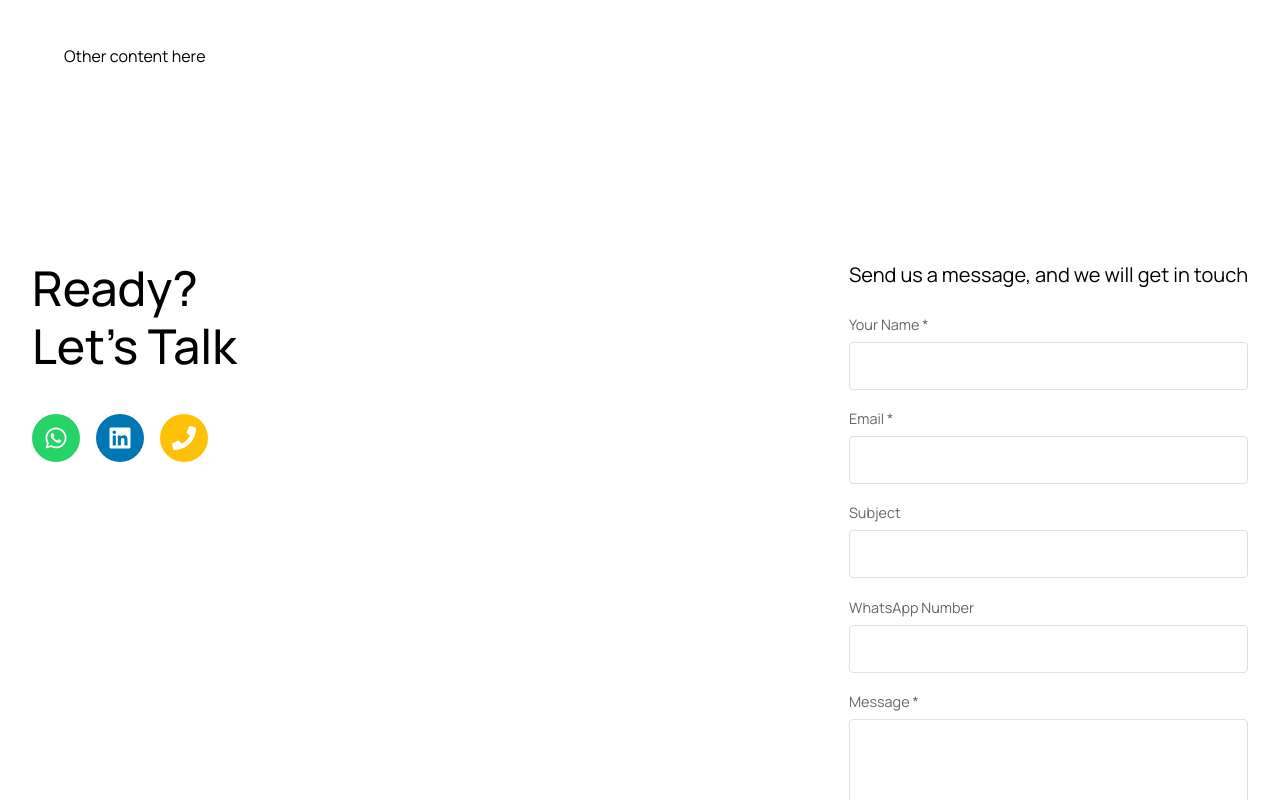
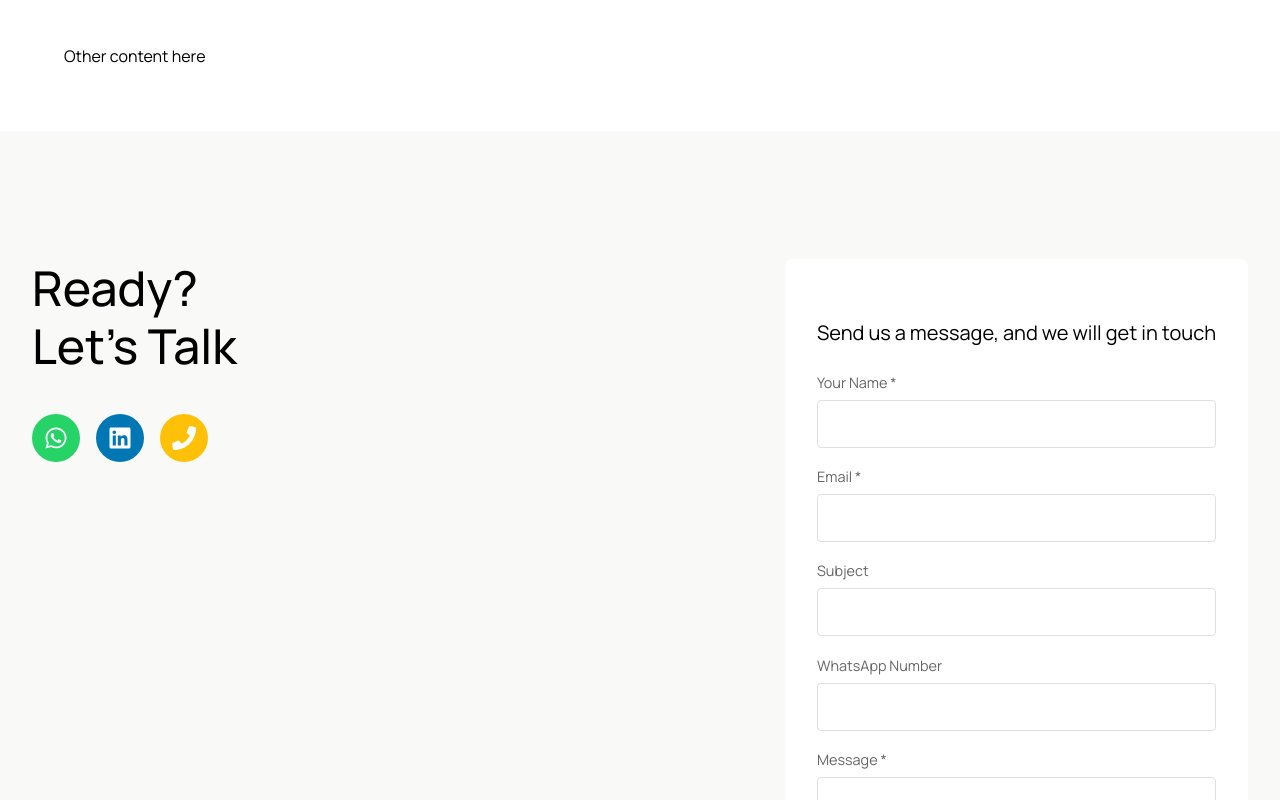
Before and after one commit to Pears-co-za/pears.co.za, a React (Create React App) app: page / in a window 1280 px wide. Shown: the part 2040-2840 px from the top of the page. Built offline with nearby package versions, Linux system fonts and the light colour scheme.

Commit message:
styling fix

```diff
--- a/src/styles/Contact.styles.js
+++ b/src/styles/Contact.styles.js
@@ -46,7 +46,9 @@ export const RightPanel = styled.div`
     flex-direction: column;
     justify-content: flex-start;
     flex: 1;
-
+    background-color:rgb(255, 255, 255);
+    padding: 58px 32px;
+border-radius: 8px;
     @media only screen and (max-width: 800px) {
         width: 100%;
         margin: 0;
--- a/src/styles/Home.styles.js
+++ b/src/styles/Home.styles.js
@@ -126,9 +126,9 @@ export const StyledCTAWrapper = styled.div`
 export const StyledHomeContactSection = styled.section`
     display: flex;
     flex-direction: column;
-    padding: 5rem 0;
-    max-width: 1280px;
+    padding: 5rem 4rem;
     margin: 0 auto;
+    background-color: #f9faf8;
 
     @media (max-width: 1280px) {
         padding: 5rem 2rem;
```
